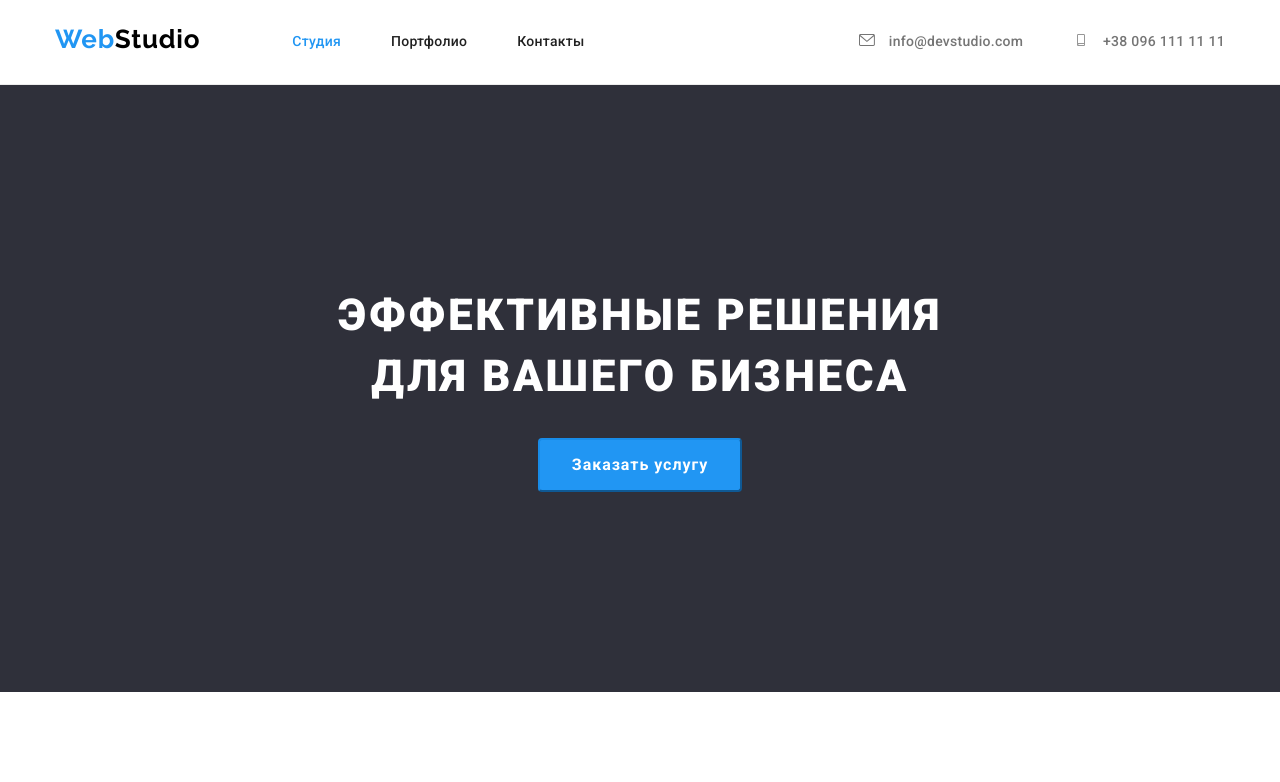
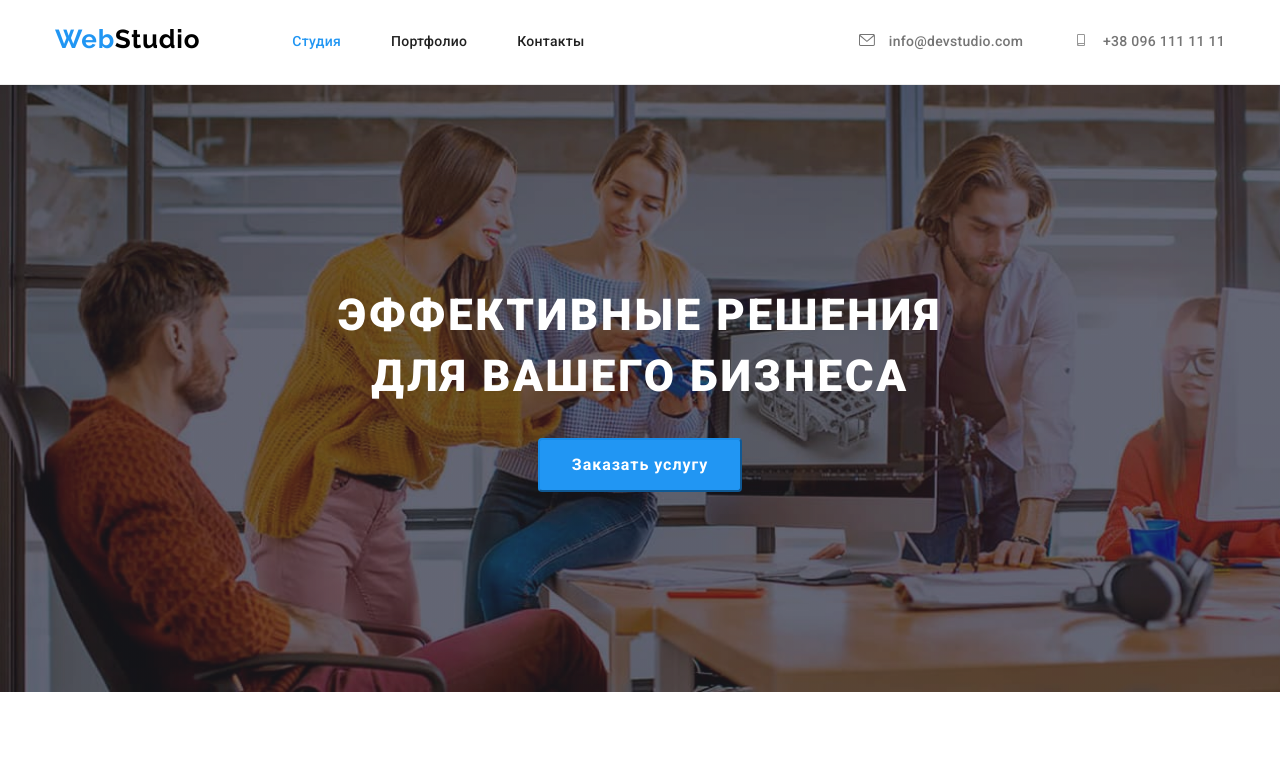
Before and after one commit to Moiweer/goit-markup-hw-04, a plain HTML site: page index.html in a window 1280 px wide. Shown: the top 782 px of the page. Drawn offline with nearby package versions, Linux system fonts and the light colour scheme.

Commit message:
завантажує фонове зображення
секція герой

```diff
--- a/css/styles.css
+++ b/css/styles.css
@@ -154,12 +154,18 @@ img {
 
 /* hero section */
 .hero {
-  background-color: var(--bg-grey-color);
   max-width: 1600px;
   margin-top: 0;
   margin-left: auto;
   margin-right: auto;
   padding: 200px 0;
+  background-image: linear-gradient(
+      rgba(47, 48, 58, 0.4),
+      rgba(47, 48, 58, 0.4)
+    ),
+    url("/images/Img5.jpg");
+  background-size: cover;
+  background-color: #c4c4c4;
 }
 .main-title {
   font-weight: 900;
```
Also changed, not shown: images/Img5.jpg (added), 1 other file.
